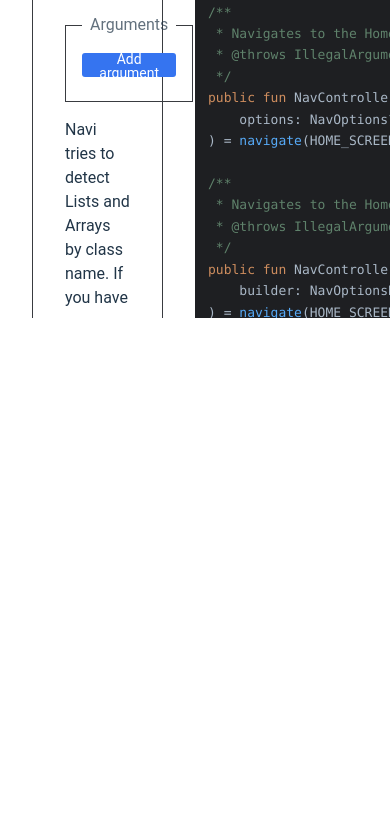
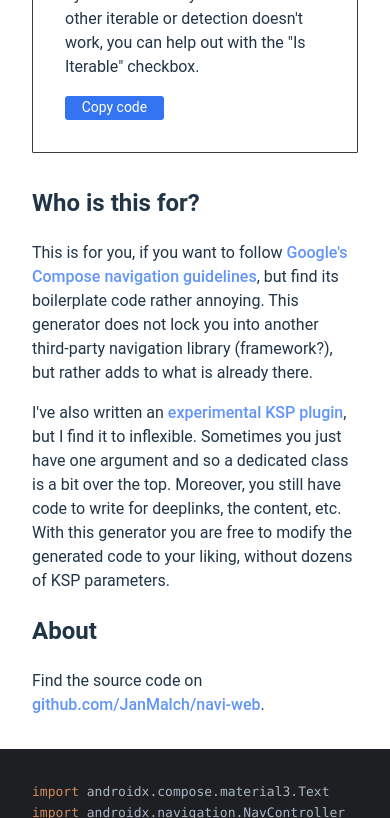
Before and after one commit to JanMalch/navi-web, a website built with Vite: page index.html in a window 390 px wide. Shown: the part 526-1344 px from the top of the page. Before the commit the page ends 844 px from the top, so only its background shows below. Built offline with nearby package versions, Linux system fonts and the light colour scheme.

Commit message:
feat: improve layout
Especially for mobile

```diff
--- a/src/style.css
+++ b/src/style.css
@@ -1,4 +1,5 @@
-:root, input {
+:root,
+input {
     font-family: Roboto, -apple-system, BlinkMacSystemFont, "Segoe UI", Helvetica, Arial, sans-serif, "Apple Color Emoji", "Segoe UI Emoji", "Segoe UI Symbol";
     font-size: 1rem;
 }
@@ -16,7 +17,6 @@
     -webkit-font-smoothing: antialiased;
     -moz-osx-font-smoothing: grayscale;
 
-    margin: 0;
 }
 
 *::-webkit-scrollbar {
@@ -33,20 +33,21 @@
     background: 0 0;
 }
 
+html, body {
+    margin: 0;
+    padding: 0;
+}
+
 
 main {
-    display: grid;
-    grid-template-columns: 1fr 1fr;
     width: 100%;
-    height: 100vh;
 }
 
 h1 {
     margin: 0.5rem 0;
+    font-size: 3.2em;
+    line-height: 1.1;
 }
-
-/* TODO: revisit below */
-
 
 a {
     font-weight: 500;
@@ -88,7 +89,7 @@ fieldset {
 legend {
     font-weight: 400;
     opacity: 0.7;
-    padding:0 0.5em;
+    padding: 0 0.5em;
 }
 
 label {
@@ -102,7 +103,7 @@ label.inline {
     display: inline-flex;
 }
 
-label > span {
+label>span {
     min-width: 3em;
 }
 
@@ -120,19 +121,6 @@ input[type=text]:focus {
     outline: 1px solid #3574f0;
 }
 
-body {
-    margin: 0;
-    display: flex;
-    place-items: center;
-    min-width: 320px;
-    height: 100vh;
-}
-
-h1 {
-    font-size: 3.2em;
-    line-height: 1.1;
-}
-
 section {
     min-width: 0;
     min-height: 0;
@@ -141,15 +129,32 @@ section {
 section#inputs {
     max-width: 1280px;
     margin: 0 auto;
-    padding: 4rem 2rem;
+    padding: 2rem;
     width: 100%;
     box-sizing: border-box;
     overflow: auto;
-    height: 100%;
+}
+
+section#inputs >p:last-child {
+    margin-bottom: 0;
+}
+
+@media screen and (min-width: 840px) {
+    main {
+        display: grid;
+        grid-template-columns: 1fr 1fr;
+        height: 100vh;
+    }
+
+    section#inputs {
+        padding: 4rem 2rem;
+        height: 100%;
+    }
 }
 
 section pre[class*="language-"] {
     margin: 0;
+    padding: 2rem;
     overflow: auto;
     height: 100%;
     box-sizing: border-box;
@@ -162,7 +167,7 @@ section pre[class*="language-"] {
     border: 1px solid #393b40;
 }
 
-.card > p:last-child {
+.card>p:last-child {
     margin-bottom: 0;
 }
 
```
